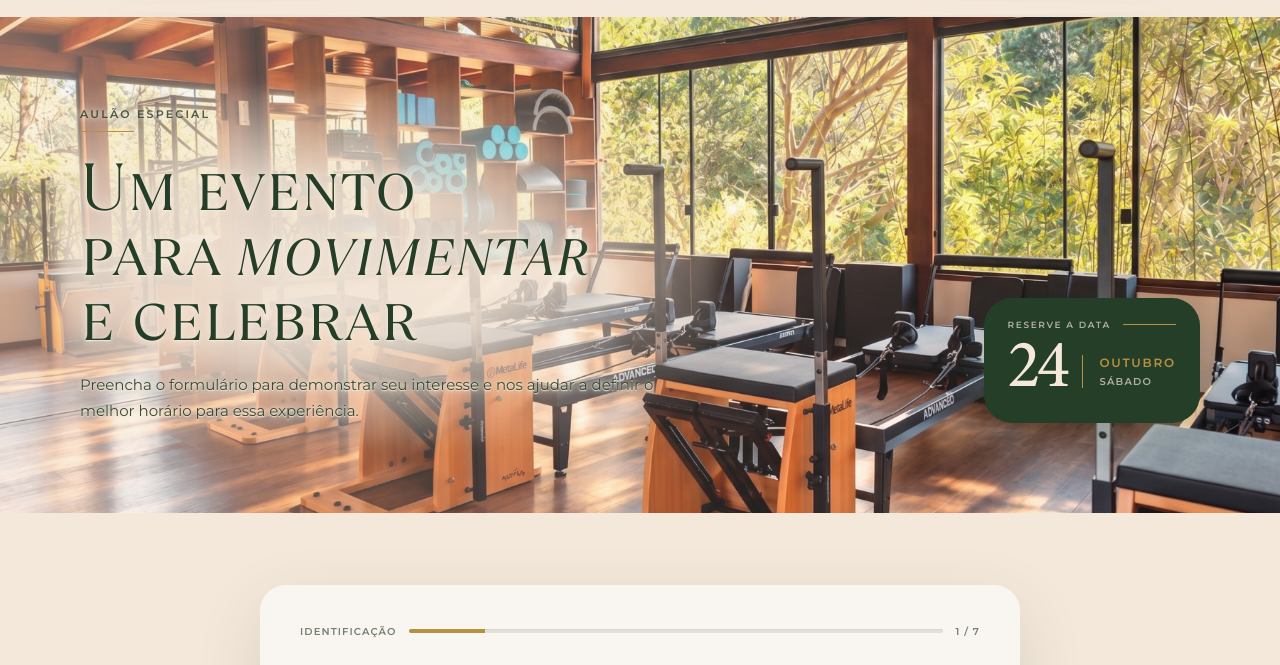
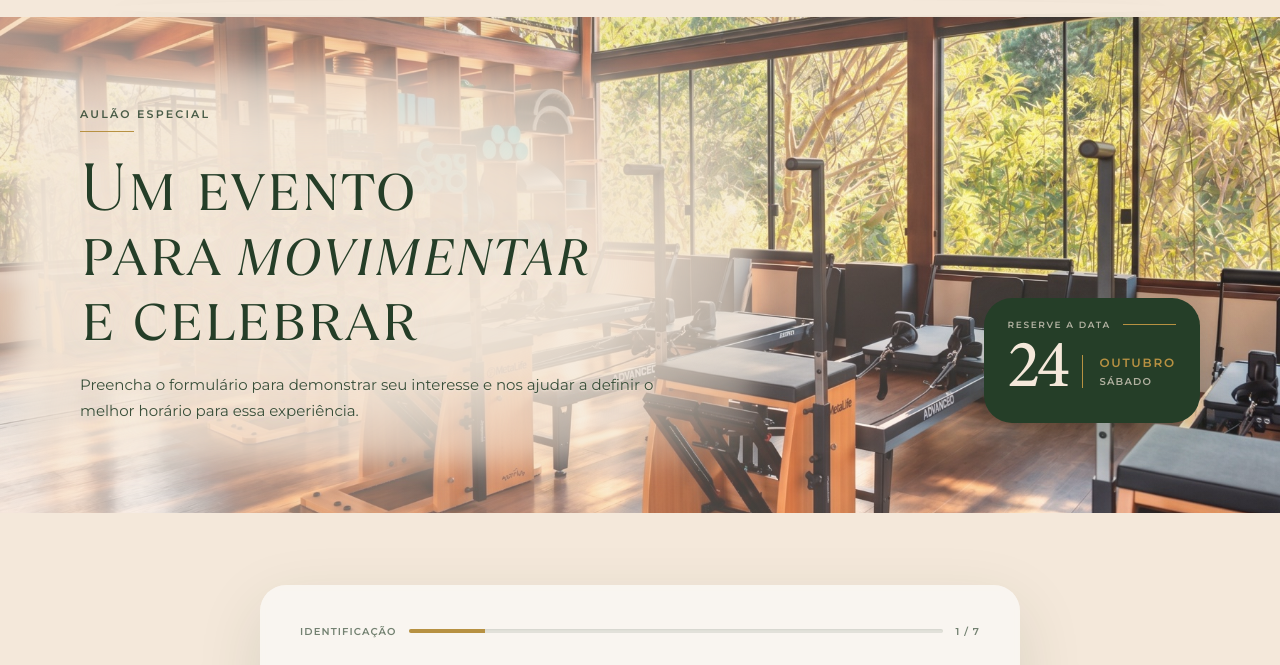
Before and after one commit to theresacambiaghi/LP-Theresa-Cambiaghi, a website: page public/aulao/index.html in a window 1280 px wide. Shown: the part 83-748 px from the top of the page. Drawn offline with Linux system fonts and the light colour scheme.

Commit message:
Update styles.css

```diff
--- a/public/styles.css
+++ b/public/styles.css
@@ -109,16 +109,16 @@ button { cursor: pointer; }
 .eyebrow > span { width: 26px; height: 1px; background: var(--gold); }
 .event-banner { position: relative; min-height: clamp(360px, 35vw, 500px); overflow: hidden; color: var(--green); background: var(--beige); isolation: isolate; }
 .event-banner-image { position: absolute; z-index: -3; inset: 0; width: 100%; height: 100%; object-fit: cover; object-position: center 58%; filter: none; }
-.event-banner-overlay { position: absolute; z-index: -2; inset: 0; background: linear-gradient(90deg, rgba(244, 232, 218, .42), rgba(244, 232, 218, .16) 52%, rgba(244, 232, 218, .04)); }
+.event-banner-overlay { position: absolute; z-index: -2; inset: 0; background: linear-gradient(90deg, rgba(244, 232, 218, .62), rgba(244, 232, 218, .28) 58%, rgba(244, 232, 218, .08)); }
 .event-banner-content { display: flex; width: min(1120px, calc(100% - 64px)); min-height: inherit; margin: 0 auto; padding: clamp(58px, 7vw, 92px) 0; align-items: flex-end; justify-content: space-between; gap: 60px; }
 .event-banner-copy { position: relative; z-index: 0; max-width: 680px; isolation: isolate; }
-.event-banner-copy::before { position: absolute; z-index: -1; inset: -18px -24px; border-radius: 32px; background: radial-gradient(ellipse at 38% 50%, rgba(244, 232, 218, .96) 0%, rgba(244, 232, 218, .8) 38%, rgba(244, 232, 218, .28) 64%, rgba(244, 232, 218, 0) 84%); filter: blur(8px); content: ""; }
-.event-banner-kicker { position: relative; width: max-content; margin: 0 0 23px; padding-bottom: 11px; color: rgba(37, 62, 40, .82); font-size: 11px; font-weight: 600; letter-spacing: .2em; text-shadow: 0 0 5px var(--beige), 0 0 11px var(--beige); text-transform: uppercase; }
+.event-banner-copy::before { position: absolute; z-index: -1; inset: -42px -64px; border-radius: 44px; background: radial-gradient(ellipse at 38% 50%, rgba(244, 232, 218, .98) 0%, rgba(244, 232, 218, .9) 48%, rgba(244, 232, 218, .58) 72%, rgba(244, 232, 218, 0) 100%); filter: blur(14px); content: ""; }
+.event-banner-kicker { position: relative; width: max-content; margin: 0 0 23px; padding-bottom: 11px; color: rgba(37, 62, 40, .82); font-size: 11px; font-weight: 600; letter-spacing: .2em; text-shadow: 0 0 12px var(--beige), 0 0 24px var(--beige); text-transform: uppercase; }
 .event-banner-kicker::after { position: absolute; bottom: 0; left: 0; width: 54px; height: 1px; background: var(--gold); content: ""; }
-.event-banner-copy h1 { margin: 0; font: 300 clamp(44px, 5.2vw, 74px)/.98 "TT Ramillas", var(--serif); font-variant-caps: small-caps; font-feature-settings: "smcp" 1; letter-spacing: .01em; text-shadow: 0 1px 1px rgba(244, 232, 218, 1), 0 0 6px rgba(244, 232, 218, 1), 0 0 14px rgba(244, 232, 218, .95); }
+.event-banner-copy h1 { margin: 0; font: 300 clamp(44px, 5.2vw, 74px)/.98 "TT Ramillas", var(--serif); font-variant-caps: small-caps; font-feature-settings: "smcp" 1; letter-spacing: .01em; text-shadow: 0 1px 2px rgba(244, 232, 218, .96), 0 0 16px rgba(244, 232, 218, .96), 0 0 36px rgba(244, 232, 218, .88); }
 .event-banner-copy h1 em { color: var(--green); font-weight: 300; }
 .mobile-title-break { display: none; }
-.event-banner-copy > p:last-child { max-width: 610px; margin: 22px 0 0; color: rgba(37, 62, 40, .92); font-size: 15px; line-height: 1.7; text-shadow: 0 1px 1px rgba(244, 232, 218, 1), 0 0 5px rgba(244, 232, 218, 1), 0 0 11px rgba(244, 232, 218, .96); }
+.event-banner-copy > p:last-child { max-width: 610px; margin: 22px 0 0; color: rgba(37, 62, 40, .9); font-size: 15px; line-height: 1.7; text-shadow: 0 1px 2px rgba(244, 232, 218, .98), 0 0 12px rgba(244, 232, 218, .98), 0 0 26px rgba(244, 232, 218, .9); }
 .event-banner-support span { display: inline; }
 .event-banner-support span:not(:last-child)::after { content: " "; }
 .event-banner-date { position: relative; display: grid; min-width: 210px; padding: 21px 24px 24px; overflow: hidden; border-radius: 28px; color: var(--beige); background: var(--green); box-shadow: 0 24px 60px rgba(37, 62, 40, .28); gap: 14px; }
@@ -193,10 +193,10 @@ button { cursor: pointer; }
   .event-banner-content { width: 100%; padding: 145px 24px 52px; align-items: flex-start; flex-direction: column; justify-content: flex-end; gap: 34px; }
   .event-banner-copy { transform: translateY(-170px); }
   .event-banner-copy::before { inset: -50px -66px; border-radius: 50%; background: radial-gradient(ellipse at 35% 48%, rgba(244, 232, 218, 1) 0%, rgba(244, 232, 218, .98) 32%, rgba(244, 232, 218, .86) 54%, rgba(244, 232, 218, .48) 76%, rgba(244, 232, 218, 0) 100%); filter: blur(18px); }
-  .event-banner-kicker { margin-bottom: 16px; font-size: 10px; }
-  .event-banner-copy h1 { font-size: clamp(39px, 12vw, 52px); line-height: 1.02; }
+  .event-banner-kicker { margin-bottom: 16px; font-size: 10px; text-shadow: 0 0 5px var(--beige), 0 0 11px var(--beige); }
+  .event-banner-copy h1 { font-size: clamp(39px, 12vw, 52px); line-height: 1.02; text-shadow: 0 1px 1px rgba(244, 232, 218, 1), 0 0 6px rgba(244, 232, 218, 1), 0 0 14px rgba(244, 232, 218, .95); }
   .mobile-title-break { display: initial; }
-  .event-banner-copy > p:last-child { position: relative; z-index: 0; width: max-content; max-width: 100%; margin-top: 22px; font-size: clamp(12.5px, 3.35vw, 14px); line-height: 1.7; isolation: isolate; }
+  .event-banner-copy > p:last-child { position: relative; z-index: 0; width: max-content; max-width: 100%; margin-top: 22px; color: rgba(37, 62, 40, .92); font-size: clamp(12.5px, 3.35vw, 14px); line-height: 1.7; text-shadow: 0 1px 1px rgba(244, 232, 218, 1), 0 0 5px rgba(244, 232, 218, 1), 0 0 11px rgba(244, 232, 218, .96); isolation: isolate; }
   .event-banner-copy > p:last-child::before { position: absolute; z-index: -1; inset: -27px -42px; border-radius: 50%; background: radial-gradient(ellipse, rgba(244, 232, 218, 1) 0%, rgba(244, 232, 218, .96) 34%, rgba(244, 232, 218, .72) 60%, rgba(244, 232, 218, .32) 80%, rgba(244, 232, 218, 0) 100%); filter: blur(16px); content: ""; }
   .event-banner-support span { display: block; white-space: nowrap; }
   .event-banner-support span:not(:last-child)::after { content: none; }
```
